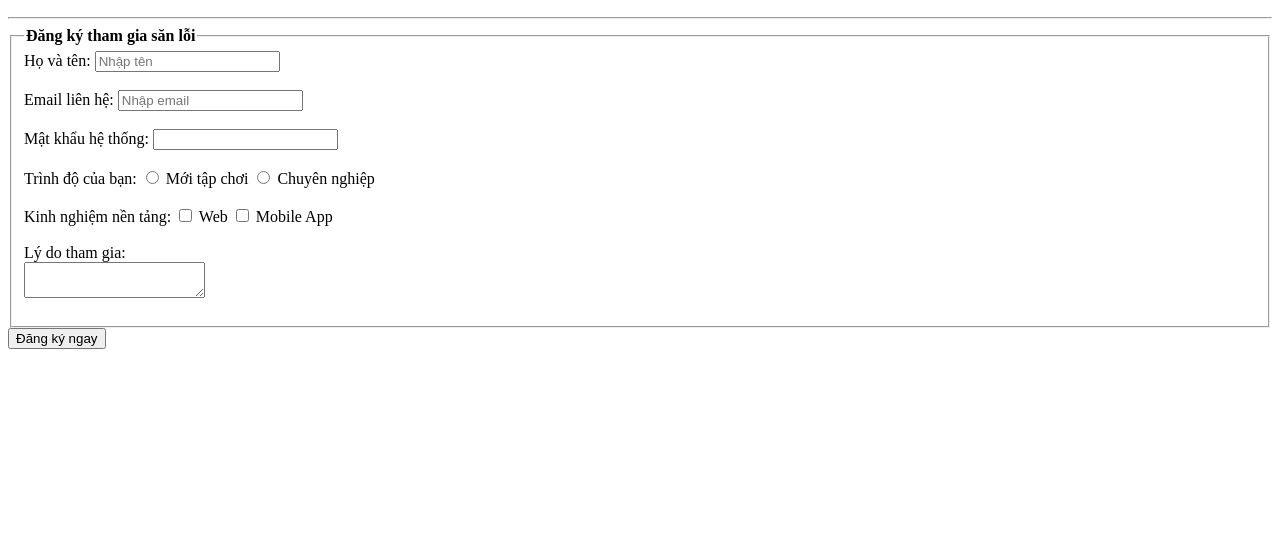
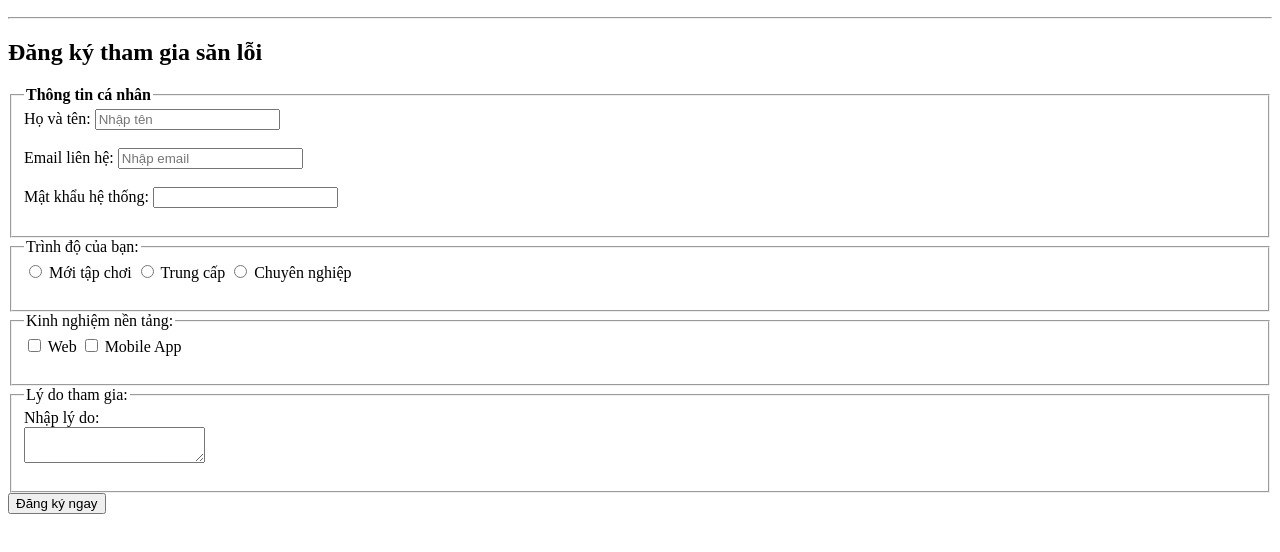
Before and after one commit to dieppham999/techbugs-bug-hunter-registration, a plain HTML site: page index.html in a window 1280 px wide. Shown: the part 38-590 px from the top of the page. Drawn offline with Linux system fonts and the light colour scheme.

Commit message:
fix: complete HTML document structure and clean up footer

```diff
--- a/index.html
+++ b/index.html
@@ -11,10 +11,10 @@
     </header>
 
     <main>
-
+        <h2>Đăng ký tham gia săn lỗi</h2>
         <form action="https://bold-tiger-59.webhook.cool" method="GET">
             <fieldset>
-                <legend style="font-weight: bold;">Đăng ký tham gia săn lỗi</legend>
+                <legend style="font-weight: bold;">Thông tin cá nhân</legend>
                 <label for="fullname">Họ và tên:</label>
                 <input type="text" name="fullname" id="fullname" placeholder="Nhập tên" required> <br><br>
 
@@ -23,18 +23,32 @@
 
                 <label for="password">Mật khẩu hệ thống:</label>
                 <input type="password" name="password" id="password" minlength="8" required> <br><br>
+            </fieldset>
+            <fieldset>
+                <legend>Trình độ của bạn:</legend>
+                <input type="radio" name="level" id="newbie" value="Newbie" required>
+                <label for="newbie">Mới tập chơi</label>
 
-                <label for="level">Trình độ của bạn:</label>
-                <input type="radio" name="level" id="newbie" value="Newbie"> Mới tập chơi
-                <input type="radio" name="level" id="pro" value="Pro"> Chuyên nghiệp
+                <input type="radio" name="level" id="intermediate" value="Intermediate">
+                <label for="intermediate">Trung cấp</label>
+
+                <input type="radio" name="level" id="pro" value="Pro">
+                <label for="pro">Chuyên nghiệp</label>
                 <br><br>
+            </fieldset>
+            <fieldset>
+                <legend>Kinh nghiệm nền tảng:</legend>
 
-                <label for="platform">Kinh nghiệm nền tảng:</label>
-                <input type="checkbox" name="platform" id="web" value="Web"> Web
-                <input type="checkbox" name="platform" id="mobile" value="Mobile"> Mobile App
+                <input type="checkbox" name="platform" id="web" value="Web">
+                <label for="web">Web</label>
+
+                <input type="checkbox" name="platform" id="mobile" value="Mobile">
+                <label for="mobile">Mobile App</label>
                 <br><br>
-
-                <label for="reason">Lý do tham gia:</label><br>
+            </fieldset>
+            <fieldset>
+                <legend>Lý do tham gia:</legend>
+                <label for="reason">Nhập lý do:</label><br>
                 <textarea name="reason" id="reason"></textarea>
                 <br><br>
             </fieldset>
```
